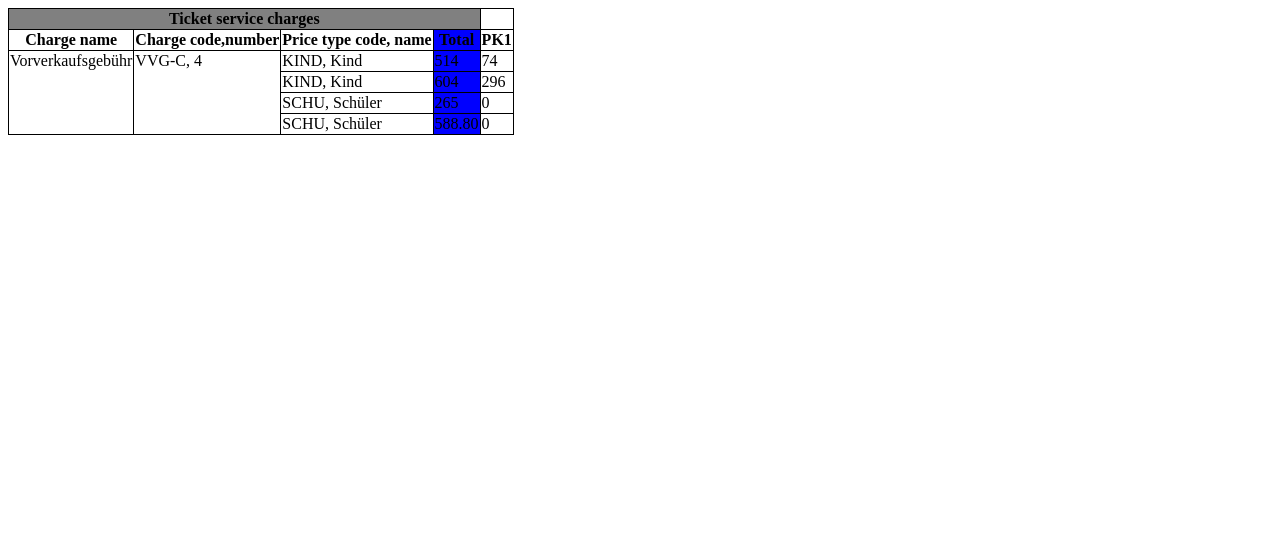
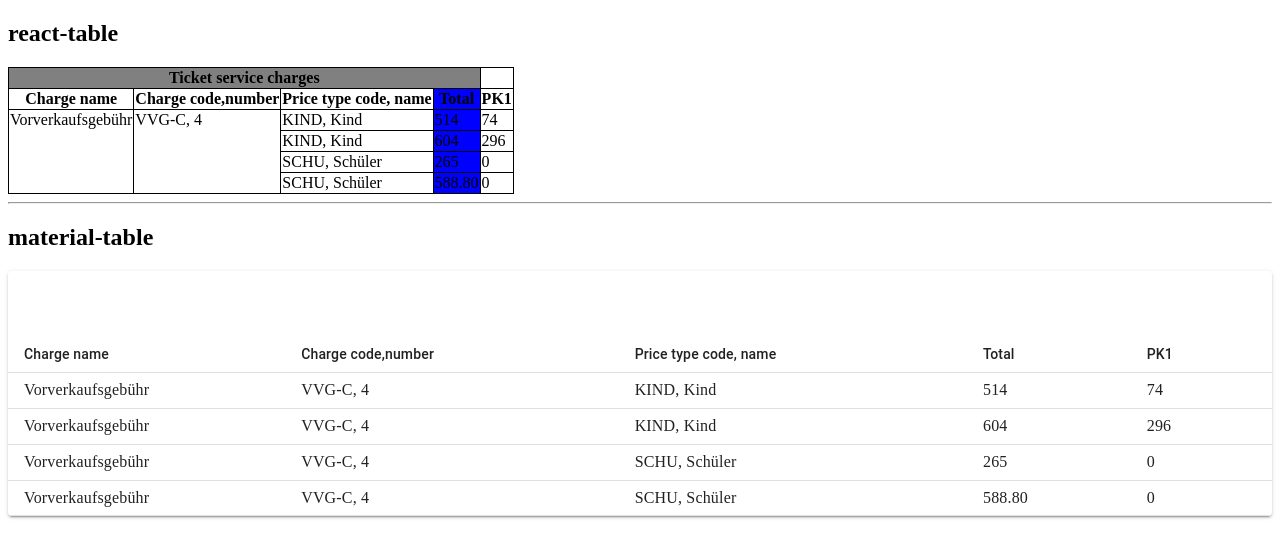
Before and after one commit to nenadbugaric/tables, a React (Create React App) app: page / in a window 1280 px wide. Shown: the top 558 px of the page. Built offline with nearby package versions, Linux system fonts and the light colour scheme.

Commit message:
basic demo using material-table

```diff
--- a/package.json
+++ b/package.json
@@ -3,6 +3,8 @@
   "version": "0.1.0",
   "private": true,
   "dependencies": {
+    "@material-ui/core": "^4.11.0",
+    "@material-ui/icons": "^4.9.1",
     "@testing-library/jest-dom": "^4.2.4",
     "@testing-library/react": "^9.3.2",
     "@testing-library/user-event": "^7.1.2",
@@ -11,6 +13,7 @@
     "@types/react": "^16.9.43",
     "@types/react-dom": "^16.9.8",
     "@types/react-table": "^7.0.19",
+    "material-table": "^1.66.0",
     "react": "^16.13.1",
     "react-dom": "^16.13.1",
     "react-scripts": "3.4.1",
--- a/public/index.html
+++ b/public/index.html
@@ -24,6 +24,10 @@
       work correctly both with client-side routing and a non-root public URL.
       Learn how to configure a non-root public URL by running `npm run build`.
     -->
+      <link
+              rel="stylesheet"
+              href="https://fonts.googleapis.com/icon?family=Material+Icons"
+      />
     <title>React App</title>
   </head>
   <body>
--- a/src/index.tsx
+++ b/src/index.tsx
@@ -2,10 +2,13 @@ import React from 'react';
 import ReactDOM from 'react-dom';
 
 import ReactTable from './tables/react-table'
+import MaterialTable from "./tables/material-table";
 
 ReactDOM.render(
   <React.StrictMode>
     <ReactTable />
+    <hr />
+    <MaterialTable />
   </React.StrictMode>,
   document.getElementById('root')
 );
--- /dev/null
+++ b/src/tables/material-table/data.js
@@ -0,0 +1,30 @@
+export default [
+  {
+    chargeName: "Vorverkaufsgebühr",
+    chargeCode: "VVG-C, 4",
+    priceType: "KIND, Kind",
+    total: '514',
+    pk1: '74'
+  },
+  {
+    chargeName: "Vorverkaufsgebühr",
+    chargeCode: "VVG-C, 4",
+    priceType: "KIND, Kind",
+    total: '604',
+    pk1: '296'
+  },
+  {
+    chargeName: "Vorverkaufsgebühr",
+    chargeCode: "VVG-C, 4",
+    priceType: "SCHU, Schüler",
+    total: '265',
+    pk1: '0'
+  },
+  {
+    chargeName: "Vorverkaufsgebühr",
+    chargeCode: "VVG-C, 4",
+    priceType: "SCHU, Schüler",
+    total: '588.80',
+    pk1: '0'
+  },
+]
--- /dev/null
+++ b/src/tables/material-table/index.jsx
@@ -0,0 +1,46 @@
+import React from "react";
+import MaterialTableComponent from 'material-table';
+
+import data from './data';
+
+const config = [
+  {
+    title: "Charge name",
+    field: "chargeName",
+  },
+  {
+    title: "Charge code,number",
+    field: "chargeCode",
+  },
+  {
+    title: "Price type code, name",
+    field: "priceType",
+  },
+  {
+    title: "Total",
+    field: "total",
+  },
+  {
+    title: "PK1",
+    field: "pk1"
+  }
+];
+
+export default function MaterialTable() {
+  return (
+    <div style={{ maxWidth: '100%' }}>
+      <h2>material-table</h2>
+      <MaterialTableComponent
+        options={{
+          search: false,
+          showTitle: false,
+          paging: false,
+          padding: 'dense'
+        }}
+        columns={config}
+        data={data}
+        title="Demo Title"
+      />
+    </div>
+  );
+}
--- /dev/null
+++ b/src/tables/react-table/data.js
@@ -0,0 +1,30 @@
+export default [
+  {
+    chargeName: "Vorverkaufsgebühr",
+    chargeCode: "VVG-C, 4",
+    priceType: "KIND, Kind",
+    total: '514',
+    pk1: '74'
+  },
+  {
+    chargeName: "Vorverkaufsgebühr",
+    chargeCode: "VVG-C, 4",
+    priceType: "KIND, Kind",
+    total: '604',
+    pk1: '296'
+  },
+  {
+    chargeName: "Vorverkaufsgebühr",
+    chargeCode: "VVG-C, 4",
+    priceType: "SCHU, Schüler",
+    total: '265',
+    pk1: '0'
+  },
+  {
+    chargeName: "Vorverkaufsgebühr",
+    chargeCode: "VVG-C, 4",
+    priceType: "SCHU, Schüler",
+    total: '588.80',
+    pk1: '0'
+  },
+]
--- a/src/tables/react-table/index.jsx
+++ b/src/tables/react-table/index.jsx
@@ -1,6 +1,8 @@
 import React from "react";
 import { useTable } from "react-table";
 import styled from 'styled-components';
+
+import data from './data';
 
 const TABLE = styled.table`
   border: 1px solid black;
@@ -42,40 +44,6 @@ function sum(vals) {
 }
 
 export default function ReactTable() {
-  const data = React.useMemo(
-    () => [
-      {
-        chargeName: "Vorverkaufsgebühr",
-        chargeCode: "VVG-C, 4",
-        priceType: "KIND, Kind",
-        total: '514',
-        pk1: '74'
-      },
-      {
-        chargeName: "Vorverkaufsgebühr",
-        chargeCode: "VVG-C, 4",
-        priceType: "KIND, Kind",
-        total: '604',
-        pk1: '296'
-      },
-      {
-        chargeName: "Vorverkaufsgebühr",
-        chargeCode: "VVG-C, 4",
-        priceType: "SCHU, Schüler",
-        total: '265',
-        pk1: '0'
-      },
-      {
-        chargeName: "Vorverkaufsgebühr",
-        chargeCode: "VVG-C, 4",
-        priceType: "SCHU, Schüler",
-        total: '588.80',
-        pk1: '0'
-      },
-    ],
-    []
-  );
-
   const columns = React.useMemo(
     () => [
       {
@@ -118,6 +86,8 @@ export default function ReactTable() {
   } = useTable({ columns, data });
 
   return (
+    <div>
+      <h2>react-table</h2>
       <TABLE {...getTableProps()} style={{ borderCollapse: 'collapse'}}>
         <thead>
         {headerGroups.map((headerGroup) => (
@@ -154,5 +124,6 @@ export default function ReactTable() {
         })}
         </tbody>
       </TABLE>
+    </div>
   );
 }
```
Also changed, not shown: 1 other file (tests, documents, lock files or other folders). Lines whose indentation alone changed are shown as unchanged.
